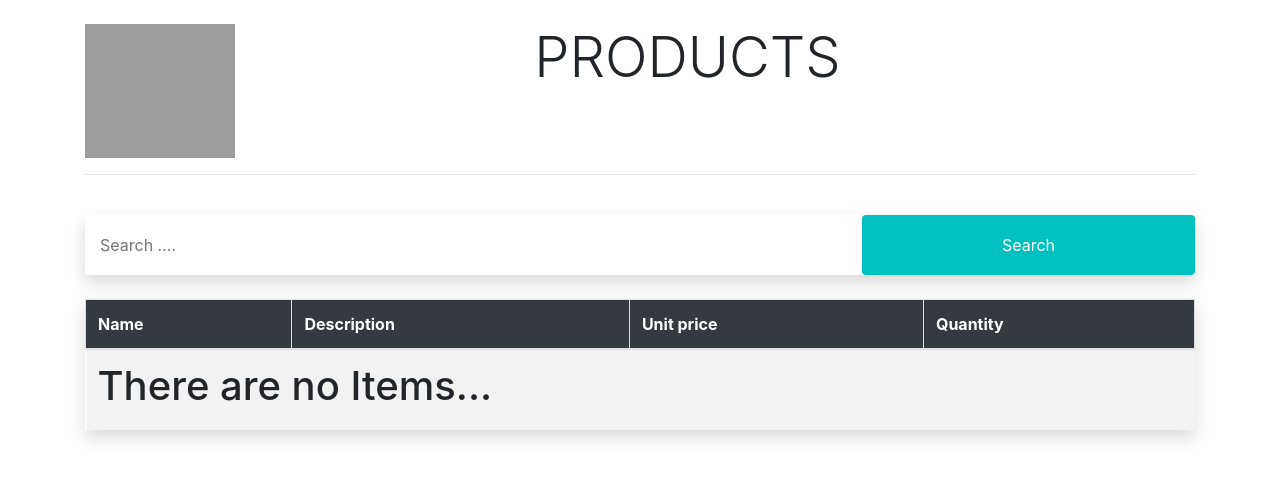
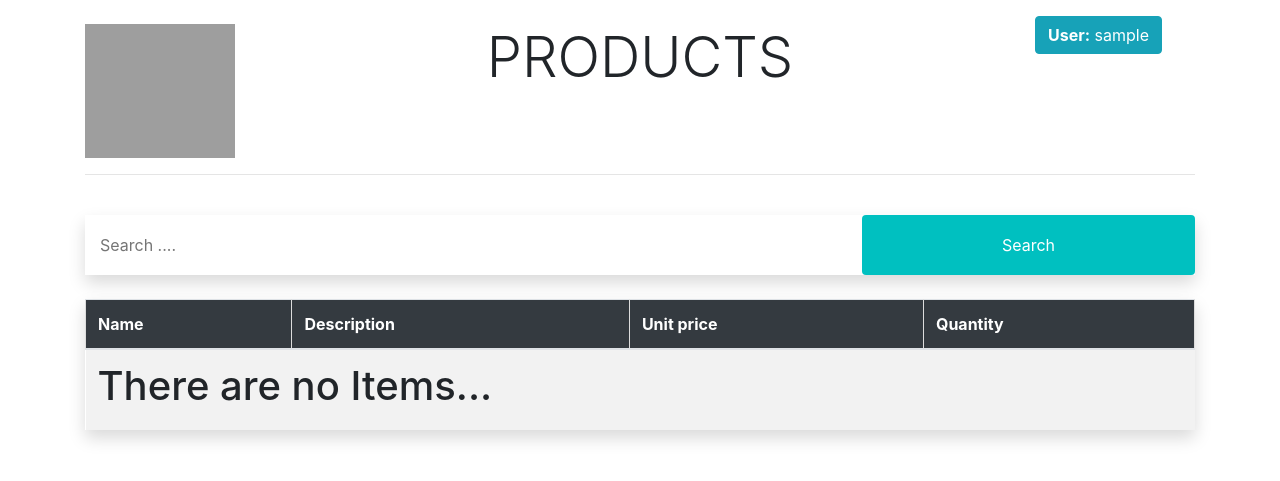
Before and after one commit to prince-cloud/pharmacy_pos, a Django app: page / in a window 1280 px wide. Shown: the part 86-567 px from the top of the page. Run offline with Django 3.2, Linux system fonts and the light colour scheme; the visitor is signed in with stand-in values (Sample User, id 1); data that the repository does not hold is empty; some libraries are stand-ins or nearby versions; some web fonts are replaced; grey boxes are pictures that could not be loaded.

Commit message:
Update items_list.html

```diff
--- a/templates/items_list.html
+++ b/templates/items_list.html
@@ -8,8 +8,11 @@
         <div class="col-2 text-center pt-2">
             <img src="{% static 'images/briann_logo.jpg' %}" style="width: 150px; height: 150px;" class="pt-3 mr-3 " alt="">
         </div>
-        <div class="col-9 pt-4 text-center">
+        <div class="col-8 pt-4 text-center">
             <h2 class="display-4">PRODUCTS</h2>
+        </div>
+        <div class="col-2">
+            <p class="btn btn-info mt-3"><b>User:</b> {{ request.user }}</p>
         </div>
     </div>
 
```
